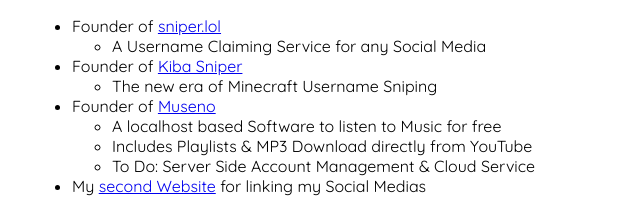
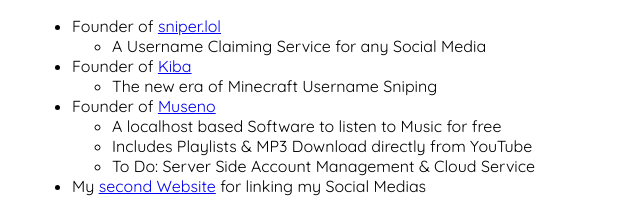
Before and after one commit to 06v/accomodate.github.io, a plain HTML site: page index.html in a window 1280 px wide. Shown: the part 331-543 px from the top of the page, 288-928 px from the left. Drawn offline with Linux system fonts and the light colour scheme.

Commit message:
Update index.html

```diff
--- a/index.html
+++ b/index.html
@@ -45,7 +45,7 @@
                 <li>A Username Claiming Service for any Social Media</li>
             </ul>
         </li>
-        <li>Founder of <a href="https://enes.vip">Kiba Sniper</a>
+        <li>Founder of <a href="https://enes.vip">Kiba</a>
             <ul>
                 <li>The new era of Minecraft Username Sniping</li>
             </ul>
```
